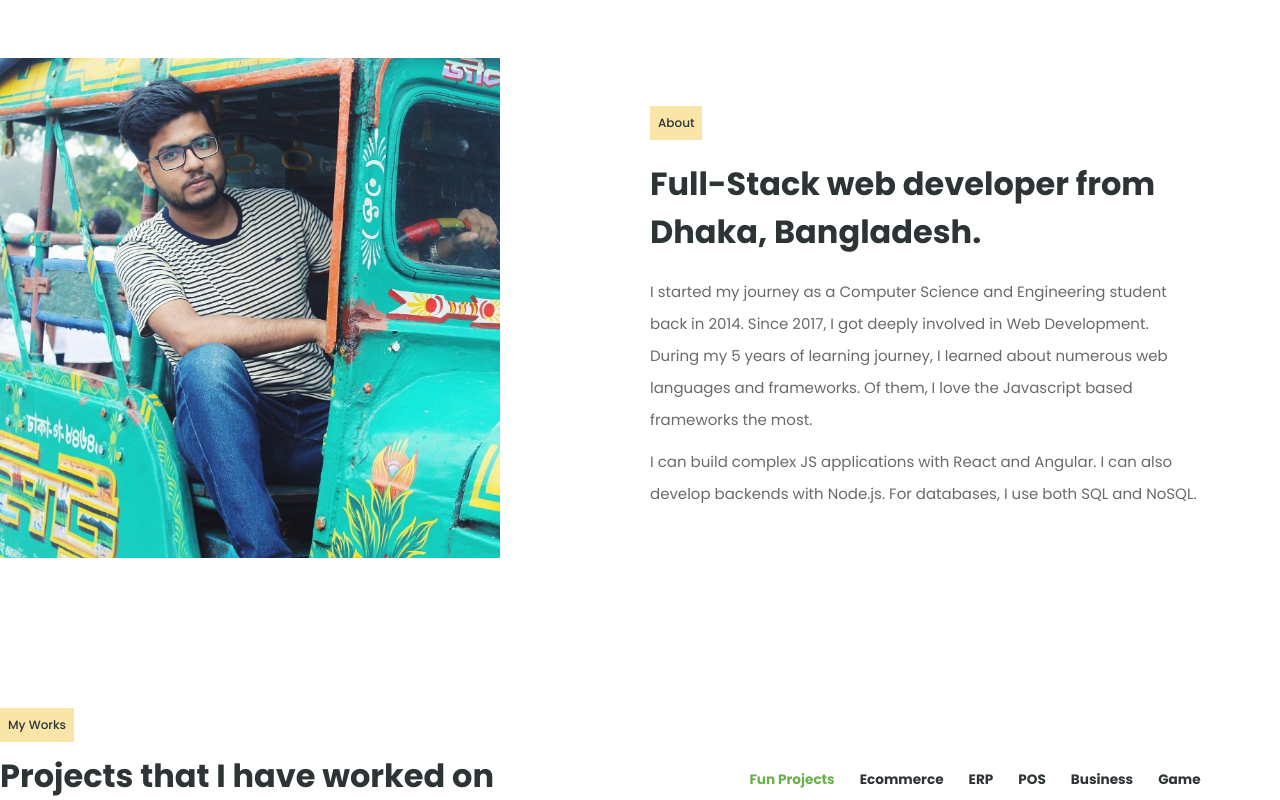
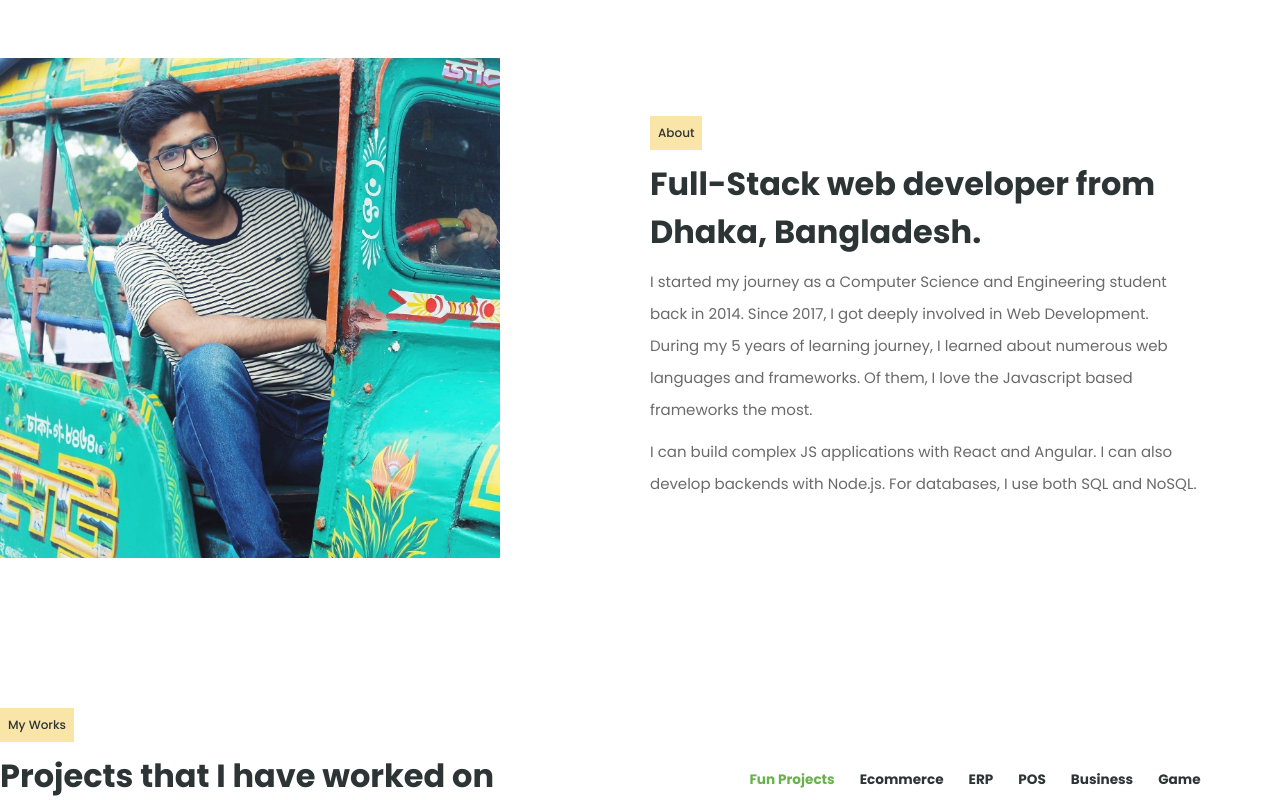
Before and after one commit to shourovfoisal/next-portfolio, a Next.js app: page / in a window 1280 px wide. Shown: the part 892-1692 px from the top of the page. Built offline with nearby package versions, Linux system fonts and the light colour scheme.

Commit message:
Removed header h2 vertical margin

```diff
--- a/components/About/About.module.scss
+++ b/components/About/About.module.scss
@@ -30,7 +30,7 @@
                 font-weight: 700;
                 color: $textColor;
                 font-size: 2rem;
-                margin: 10px 0;
+                // margin: 10px 0;
             }
 
             .content {
```
